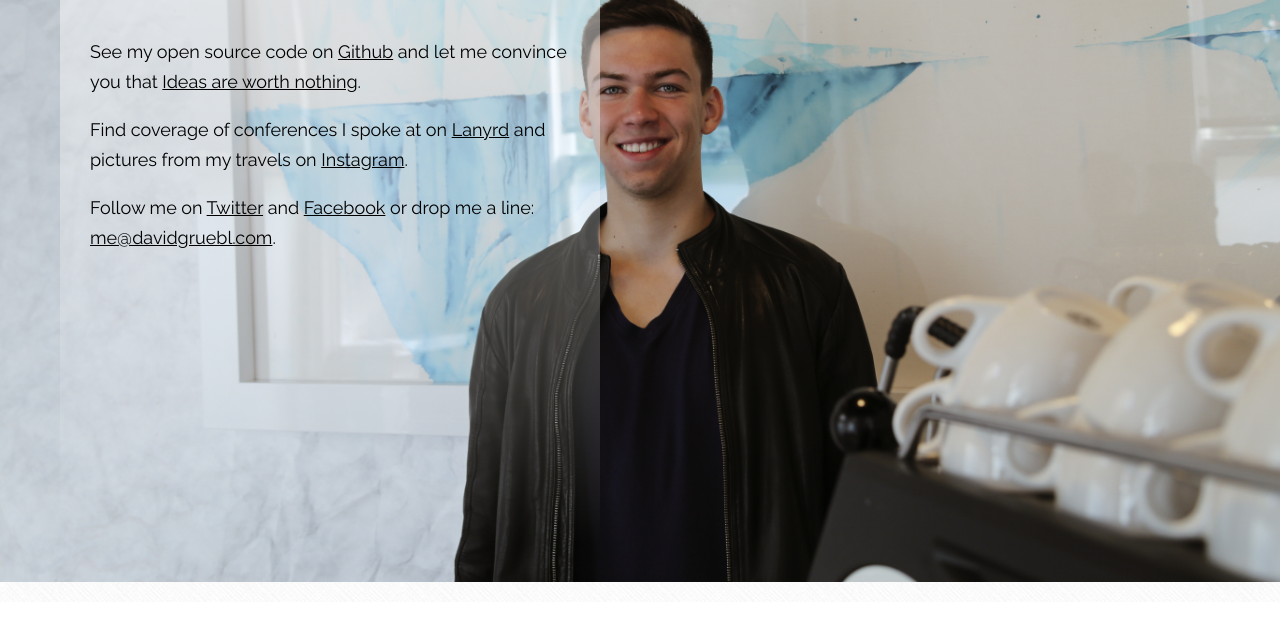
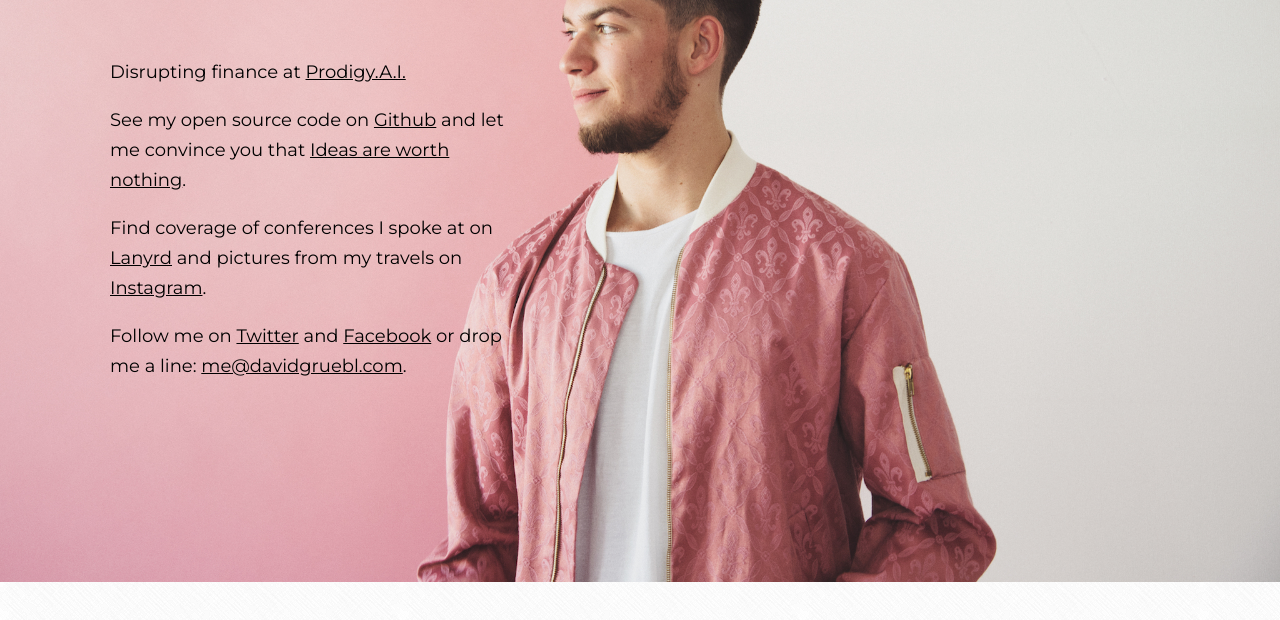
Before and after one commit to davidgruebl/website, a website: page index.html in a window 1280 px wide. Shown: the part 218-838 px from the top of the page. Drawn offline with nearby package versions, Linux system fonts and the light colour scheme.

Commit message:
old changes + prodigy

```diff
--- a/index.html
+++ b/index.html
@@ -7,9 +7,9 @@
     <meta name="viewport" content="width=device-width, initial-scale=1.0, maximum-scale=1.0, user-scalable=no">
     <link rel="stylesheet" href="https://cdnjs.cloudflare.com/ajax/libs/normalize/3.0.3/normalize.min.css">
     <style type="text/css">
-      @import url(https://fonts.googleapis.com/css?family=Raleway);
+      @import url('https://fonts.googleapis.com/css?family=Montserrat');
       body {
-        font-family: 'Raleway', sans-serif;
+        font-family: 'Montserrat', sans-serif;
         background-image: url('img/bg.png');
       }
       a {color: black;}
@@ -22,7 +22,7 @@
       #description {
         padding: 30px;
         float: left;
-        max-width: 100vw;
+        max-width: 400px;
       }
       #picture {
         max-width: 100%;
@@ -34,13 +34,9 @@
       @media screen and (min-width: 950px) and (min-height: 800px) {
         #description {
           padding: 30px;
-          margin: 60px;
+          margin: 80px;
           height: 80vh;
-          width: 480px;
-          background-image: -webkit-linear-gradient(top, rgba(255,255,255,0.6), rgba(255,255,255,0));
-          background-image: -moz-linear-gradient(top, rgba(255,255,255,0.6), rgba(255,255,255,0));
-          background-image: -o-linear-gradient(top, rgba(255,255,255,0.6), rgba(255,255,255,0));
-          background-image: linear-gradient(top, rgba(255,255,255,0.6), rgba(255,255,255,0));
+          width: 400px;
         }
         #picture {
           display: none;
@@ -51,7 +47,7 @@
         #imgwrap {
           width: 100vw;
           height: 100vh;
-          background-image: url('img/dtg.jpg');
+          background-image: url('img/DavidThomas.jpg');
           background-size: cover;
           background-repeat: no-repeat;
         }
@@ -63,8 +59,9 @@
       <div id="description">
         <h1>David Thomas Grübl</h1>
         <h2>JavaScript engineer</h2>
-        <img id="picture" src="img/dtg_zoom.jpg" alt="Image of David Thomas Grübl"/>
+        <img id="picture" src="img/DavidThomasZoom.jpg" alt="Image of David Thomas Grübl"/>
         <div id="content">
+          <p>Disrupting finance at <a target="_blank" href="https://prodigyai.com/">Prodigy.A.I.</a></p>
           <p>See my open source code on <a target="_blank" href="https://github.com/davidgruebl">Github</a> and let me convince you that <a target="_blank" href="https://www.qualitance.com/blog/qualitalks-3-ideas-are-worth-nothing">Ideas are worth nothing</a>.</p>
           <p>Find coverage of conferences I spoke at on <a target="_blank" href="http://lanyrd.com/profile/dtg">Lanyrd</a> and pictures from my travels on <a target="_blank" href="https://www.instagram.com/davidgruebl">Instagram</a>.</p>
           <p>Follow me on <a target="_blank" href="https://twitter.com/davidgruebl">Twitter</a> and <a target="_blank" href="https://facebook.com/davidthomasgruebl">Facebook</a> or drop me a line: <a href="mailto:me@davidgruebl.com">me@davidgruebl.com</a>.</p>
--- a/package.json
+++ b/package.json
@@ -12,12 +12,12 @@
   "scripts": {
     "copy-img": "cp -r img/ dist/img",
     "copy-robots":"cp robots.txt dist/",
-    "minify": "html-minifier --collapse-whitespace --minify-css --minify-js --lint --remove-comments --remove-comments-from-cdata ./index.html -o ./dist/index.html",
+    "minify": "html-minifier --collapse-whitespace --minify-css --minify-js --remove-comments ./index.html -o ./dist/index.html",
     "prebuild": "rm -rf dist/ && mkdir dist",
     "build": "npm run copy-img && npm run copy-robots && npm run minify",
     "deploy": "rsync -rp --delete-after -e \"ssh -o StrictHostKeyChecking=no\" dist/ root@178.62.249.245:/var/www/dtg.sexy/html"
   },
   "devDependencies": {
-    "html-minifier": "^1.0.1"
+    "html-minifier": "^3.1.0"
   }
 }
```
Also changed, not shown: img/DavidThomas.jpg (added), img/DavidThomasZoom.jpg (added), 1 other file.
